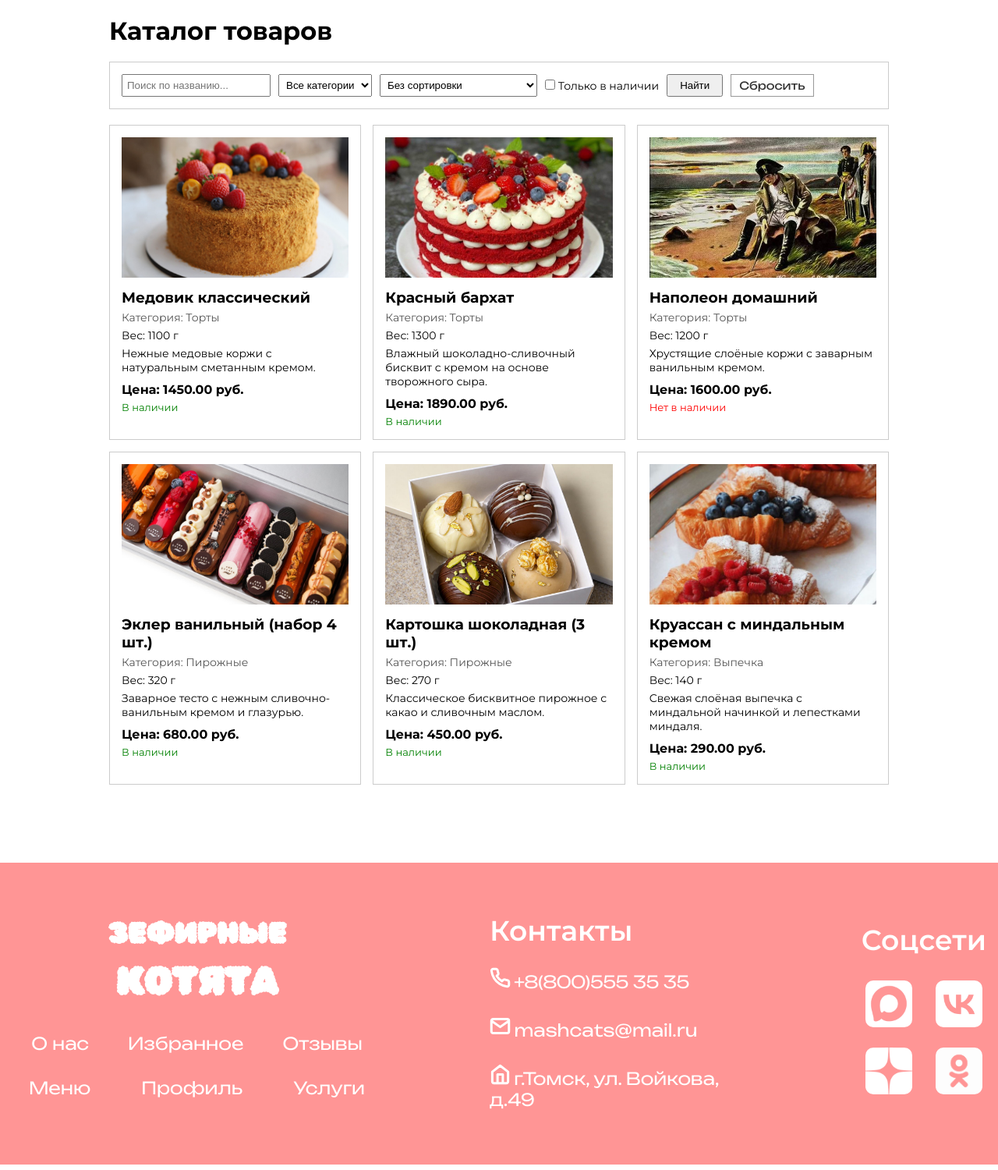
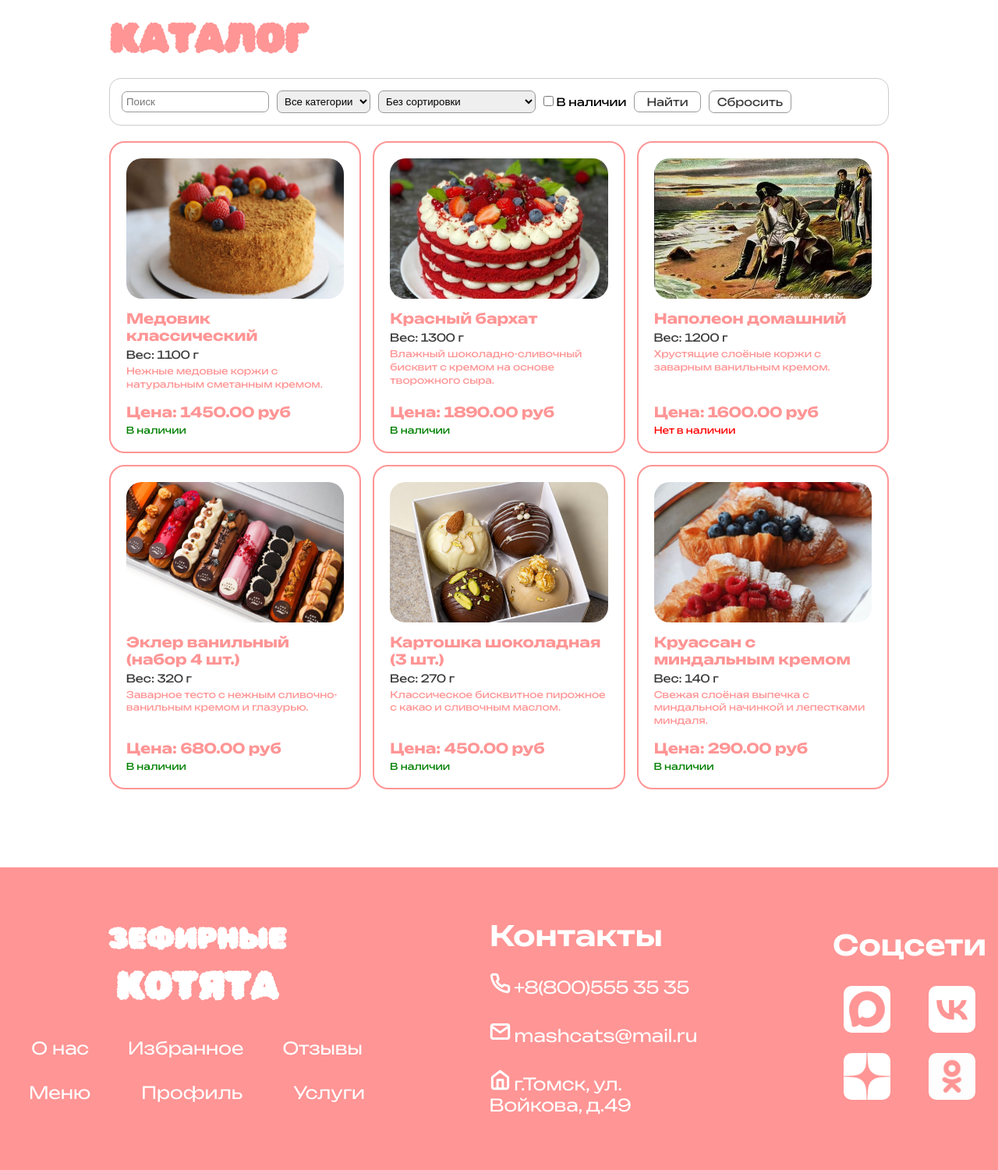
Before and after one commit to Davidbek-code/Mash_cats_website, a Laravel app: page /catalog in a window 1280 px wide; the page is wider, and only the part inside the window is pictured. Shown: the part 130-1630 px from the top of that part at 78% size. Run offline with Laravel 12, Linux system fonts and the light colour scheme; data comes from the database, SQL or seed files in the repository.

Commit message:
Reworking styles for catalog and favorites

```diff
--- a/public/css/catalog.css
+++ b/public/css/catalog.css
@@ -1,155 +1,113 @@
 @import url('https://fonts.googleapis.com/css2?family=Montserrat:wght@100..900&display=swap');
 @font-face {
     font-family: "Rubbik Bubbles";
-    src: url(./fonts/RubikBubbles-Regular.ttf)
+    src: url(../fonts/RubikBubbles-Regular.ttf)
 }
 @font-face {
     font-family: "Bounded-Variable";
-    src: url(./fonts/Bounded-Variable.ttf)
+    src: url(../fonts/Bounded-Variable.ttf)
 }
 *{
     margin: 0;
     padding: 0;
 }
 body {
-    font-family: "Montserrat", sans-serif;
+    font-family: "Bounded-Variable", sans-serif;
 }
 
-.catalog h2 {
-    font-family: "Rubbik Bubbles", sans-serif;
-    font-size: 60px;
-    text-align: center;
-    color: #FF9595;
-    margin-bottom: 15px;
-}
 button {
     text-decoration: none;
-}
-
-.filter_box{
-    display: flex;
-    justify-content: center;
-    align-items: center;
-    gap: 55px;
-    margin-top: 40px;
-    margin-bottom: 40px;
-}
-
-.btn_filter {
-    font-family: "Bounded-Variable", "sans-serif";
-    text-align: center;
-    font-size: 20px;
-    color: #FF9595;
-
-    background-color: #FFFFFF;
-    border-radius: 25px;
-    border: 2px solid #FF9595;
-
-    height: 48px;
-    width: 198px;
-
-    transition: 0.4s;
-}
-
-.btn_filter:hover {
-    background-color: #FF9595;
-    color: #FFFFFF;
-    box-shadow: 1px 1px 5px 5px rgba(255, 0, 0, 0.3);
-}
-.btn_filter:active{
-    background-color: #FF9595;
-    color: #FFFFFF;
-
+    font-family: "Bounded-Variable", sans-serif;
 }
 
 main{
     margin-bottom: 100px;
 }
 
+h1 {
+    font-family: "Rubbik Bubbles", sans-serif;
+    color: #FF9595;
+    font-size: 50px;
+}
+
 .catalog {
-    padding-bottom: 70px;
+    max-width: 1000px;
+    margin: 20px auto;
 }
-.catalog_link {
-    color: #FF9595;
-    text-align: right;
-    margin-top: 50px;
-    margin-left: 1200px;
+
+.catalog_title_box {
+    display: flex;
+    justify-content: space-between;
+    align-items: center;
+    margin-bottom: 20px;
 }
-.catalog_items {
+
+.add_product {
+    padding: 8px 15px;
+    border: 1px solid #3C3C3C;
+    text-decoration: none;
+    color: #3C3C3C;
+    border-radius: 10px;
+}
+
+.success_message {
+    padding: 10px;
+    border: 1px solid green;
+    color: green;
+    margin-bottom: 15px;
+    border-radius: 10px;
+}
+
+.product_menu_bar {
+    margin-bottom: 20px;
+    padding: 15px;
+    border: 1px solid #ccc;
+    border-radius: 15px;
     display: flex;
-    justify-content: center;
+    flex-wrap: wrap;
+    gap: 10px;
     align-items: center;
-    gap: 50px;
+}
 
-    color: #FF9595;
-    margin-top: 20px;
+.menu_input {
+    padding: 5px;
+    border-radius: 7px;
+    border: 1px solid #999;
 }
-.catalog_item {
-    display: flex;
-    flex-direction: column;
-    align-items: center;
-    flex-wrap: wrap;
 
-    max-width: 440px;
+.in_stock_check {
+    font-size: 14px;
+    cursor: pointer;
+}
+
+.search_button {
+    padding: 4px 15px;
+    cursor: pointer;
+    color: #3C3C3C;
     background-color: #FFFFFF;
-    outline: 3px solid #FF9595;
+    font-size: 14px;
+    border-radius: 7px;
+    border: 1px solid #999;
+}
 
+.reset_button {
+    padding: 5px 10px;
+    border: 1px solid #999;
+    text-decoration: none;
+    color: #3C3C3C;
+    font-size: 14px;
+    border-radius: 7px;
+}
+
+.favorites_empty_message {
+    margin-bottom: 40vw;
+    padding: 20px;
+    border: 1px solid #ccc;
+    text-align: center;
+    color: #3C3C3C;
     border-radius: 20px;
-    padding: 25px;
+}
 
-}
-.order_box {
-    display: flex;
-    justify-content: center;
-    align-items: center;
-    gap: 40px;
-
-    margin-top: 30px;
-}
-.catalog h1 {
-    color: #FF9595;
-}
-.catalog_item p {
-    font-size: 16pt;
-}
-.catalog .order_box h4 {
-    font-size: 32px;
-}
-.catalog img {
-    width: 390px;
-    height: 336px;
-    border-radius: 20px;
-    object-fit: cover
-}
-.catalog_item_title {
-    margin-bottom: 20px;
-    margin-top: 20px;
-
-    font-size: 30px;
-    font-weight: 650;
-}
-.catalog_btn_buy {
-    display: flex;
-    justify-content: center;
-    align-items: center;
-    text-align: center;
-
-    font-size: 22px;
-    font-weight: 450;
-    color: #FFFFFF;
-
-    background-color: #FF9595;
-    border-radius: 10px;
-    transition: 0.4s;
-    width: 190px;
-    height: 48px;
-}
-.catalog_btn_buy:hover {
-    background-color: rgba(0, 0, 0, 0);
-    outline: 2px solid #FF9595;
-    color: #FF9595;
-    box-shadow: 1px 1px 5px 5px rgba(255, 0, 0, 0.3);
-}
 
 @media (max-width: 768px) {
     .filter_box {
--- a/resources/views/catalog/index.blade.php
+++ b/resources/views/catalog/index.blade.php
@@ -7,12 +7,12 @@
 @endpush
 
 @section('content')
-    <div style="max-width: 1000px; margin: 20px auto;">
-        <div style="display: flex; justify-content: space-between; align-items: center; margin-bottom: 20px;">
-            <h1>Каталог товаров</h1>
+    <div class="catalog">
+        <div class="catalog_title_box">
+            <h1>КАТАЛОГ</h1>
             @auth
                 @if(in_array(auth()->user()->role, ['admin', 'manager']))
-                    <a href="{{ route('catalog.create') }}" style="padding: 8px 15px; border: 1px solid #333; text-decoration: none; color: #000;">
+                    <a href="{{ route('catalog.create') }}" class='add_product'>
                         Добавить товар
                     </a>
                 @endif
@@ -20,18 +20,16 @@
         </div>
 
         @if(session('success'))
-            <div style="padding: 10px; border: 1px solid green; color: green; margin-bottom: 15px;">
+            <div class="success_message">
                 {{ session('success') }}
             </div>
         @endif
 
-        <form method="GET" action="{{ route('catalog.index') }}" style="margin-bottom: 20px; padding: 15px; border: 1px solid #ccc; display: flex; flex-wrap: wrap; gap: 10px; align-items: center;">
+        <form method="GET" action="{{ route('catalog.index') }}" class="product_menu_bar">
 
-            <!-- Поиск -->
-            <input type="text" name="search" value="{{ request('search') }}" placeholder="Поиск по названию..." style="padding: 5px;">
+            <input type="text" name="search" value="{{ request('search') }}" placeholder="Поиск" class="menu_input">
 
-            <!-- Фильтр по категории -->
-            <select name="category" style="padding: 5px;">
+            <select name="category" class="menu_input">
                 <option value="">Все категории</option>
                 @foreach($categories as $category)
                     <option value="{{ $category->id }}" {{ request('category') == $category->id ? 'selected' : '' }}>
@@ -40,8 +38,7 @@
                 @endforeach
             </select>
 
-            <!-- Сортировка -->
-            <select name="sort" style="padding: 5px;">
+            <select name="sort" class="menu_input">
                 <option value="">Без сортировки</option>
                 <option value="price_asc" {{ request('sort') == 'price_asc' ? 'selected' : '' }}>Сначала дешевые</option>
                 <option value="price_desc" {{ request('sort') == 'price_desc' ? 'selected' : '' }}>Сначала дорогие</option>
@@ -49,15 +46,13 @@
                 <option value="weight_desc" {{ request('sort') == 'weight_desc' ? 'selected' : '' }}>Сначала тяжелые (по весу)</option>
             </select>
 
-            <!-- Фильтр по наличию -->
-            <label style="font-size: 14px; cursor: pointer;">
+            <label class="in_stock_check">
                 <input type="checkbox" name="in_stock" value="1" {{ request('has') || request('in_stock') ? 'checked' : '' }}>
-                Только в наличии
+                В наличии
             </label>
 
-            <!-- Кнопки управления -->
-            <button type="submit" style="padding: 5px 15px; cursor: pointer;">Найти</button>
-            <a href="{{ route('catalog.index') }}" style="padding: 5px 10px; border: 1px solid #999; text-decoration: none; color: #333; font-size: 14px;">Сбросить</a>
+            <button type="submit" class="search_button" >Найти</button>
+            <a href="{{ route('catalog.index') }}" class="reset_button" >Сбросить</a>
         </form>
 
         <!-- Сетка товаров с простыми рамками -->
--- a/resources/views/partials/product_card.blade.php
+++ b/resources/views/partials/product_card.blade.php
@@ -1,24 +1,35 @@
-<div style="border: 1px solid #ccc; padding: 15px;">
+<div style="border: 2px solid #FF9595; padding: 20px; border-radius: 20px; display: flex; flex-direction: column; justify-content: space-between; height: 100%; box-sizing: border-box;">
+
+    <div>
         @if($product->image_url)
-        <img src="{{ asset('storage/' . $product->image_url) }}" alt="{{ $product->product_name }}" style="width: 100%; height: 180px; object-fit: cover; margin-bottom: 10px;">
+            <img src="{{ asset('storage/' . $product->image_url) }}" alt="{{ $product->product_name }}" style="width: 100%; height: 180px; object-fit: cover; margin-bottom: 10px; border-radius: 20px;">
         @else
-        <div style="width: 100%; height: 180px; border: 1px dashed #ccc; display: flex; align-items: center; justify-content: center; margin-bottom: 10px; color: #888;">
+            <div style="width: 100%; height: 180px; border: 1px dashed #ccc; display: flex; align-items: center; justify-content: center; margin-bottom: 10px; color: #888; border-radius: 20px;">
                 Нет фото
             </div>
         @endif
 
-    <h3 style="margin: 0 0 5px 0;">{{ $product->product_name }}</h3>
-    <p style="margin: 0 0 5px 0; font-size: 14px; color: #555;">Категория: {{ $product->category->name }}</p>
+        <h3 style="margin: 0 0 5px 0; font-size: 18px; color:#FF9595; display: -webkit-box; -webkit-line-clamp: 2; -webkit-box-orient: vertical; overflow: hidden;">
+            {{ $product->product_name }}
+        </h3>
+
+        {{-- <p style="margin: 0 0 5px 0; font-size: 14px; color: #555;">Категория: {{ $product->category->name }}</p> --}}
 
         @if($product->weight)
-        <p style="margin: 0 0 5px 0; font-size: 14px;">Вес: {{ $product->weight }} г</p>
+            <p style="margin: 0 0 5px 0; font-size: 14px; color:#3C3C3C;">Вес: {{ $product->weight }} г</p>
         @endif
 
-    <p style="margin: 0 0 10px 0; font-size: 14px;">{{ $product->description }}</p>
+        <p style="margin: 0 0 15px 0; font-size: 12px; color:#FF9595; line-height: 1.4;">
+            {{ $product->description }}
+        </p>
+    </div>
 
-    <p style="font-weight: bold; margin: 0 0 5px 0;">Цена: {{ $product->price }} руб.</p>
+    <div style="margin-top: auto;">
+        <p style="font-weight: 700; font-size: 18px; margin: 0 0 5px 0; color:#FF9595;">
+            Цена: {{ $product->price }} руб
+        </p>
 
-    <p style="margin: 0; font-size: 13px; color: {{ $product->in_stock ? 'green' : 'red' }};">
+        <p style="margin: 0; font-size: 12px; color: {{ $product->in_stock ? 'green' : 'red' }};">
             {{ $product->in_stock ? 'В наличии' : 'Нет в наличии' }}
         </p>
 
@@ -26,7 +37,7 @@
             @if($product->in_stock)
                 <form action="{{ route('cart.add', $product) }}" method="POST" style="margin-top: 10px;">
                     @csrf
-                <button type="submit" style="padding: 6px 12px; border: 1px solid #333; background: #f9f9f9; cursor: pointer; width: 100%;">
+                    <button type="submit" style="padding: 9px 12px; color: white; background: #FF9595; border: none; cursor: pointer; width: 100%; border-radius: 10px; font-weight: 550; font-size: 16px; box-shadow:none;">
                         В корзину
                     </button>
                 </form>
@@ -35,15 +46,15 @@
             <form action="{{ route('favorites.toggle', $product) }}" method="POST" style="margin-top: 5px;">
                 @csrf
                 @if(!empty($isFavoritePage))
-                    <button type="submit" style="padding: 4px 10px; border: 1px solid red; background: none; color: red; cursor: pointer; width: 100%;">
+                    <button type="submit" style="padding: 9px 10px; border: 1px solid red; background: none; width: 100%; border-radius: 10px; cursor: pointer; font-size: 15px; color:#3C3C3C;">
                         Удалить из избранного
                     </button>
                 @elseif(in_array($product->id, $favoriteProductIds))
-                    <button type="submit" style="padding: 4px 10px; border: 1px solid #333; background: #eee; font-weight: bold; cursor: pointer; width: 100%;">
+                    <button type="submit" style="padding: 7px 10px; border: 2px solid #FF9595; background: none; width: 100%; border-radius: 10px; cursor: pointer; font-size: 15px; color:#3C3C3C;">
                         В избранном
                     </button>
                 @else
-                    <button type="submit" style="padding: 4px 10px; border: 1px solid #ccc; background: none; cursor: pointer; width: 100%;">
+                    <button type="submit" style="padding: 7px 10px; border: 2px solid #FF9595; background: none; width: 100%; border-radius: 10px; cursor: pointer; font-size: 15px; color:#3C3C3C;">
                         В избранное
                     </button>
                 @endif
@@ -51,14 +62,13 @@
 
             @if(in_array(auth()->user()->role, ['admin', 'manager']))
                 <div style="margin-top: 12px; padding-top: 10px; border-top: 1px solid #eee; display: flex; gap: 10px; align-items: center;">
-                <a href="{{ route('catalog.edit', $product) }}" style="padding: 4px 10px; border: 1px solid #333; text-decoration: none; color: #000; font-size: 13px;">
+                    <a href="{{ route('catalog.edit', $product) }}" style="padding: 4px 10px; border: 1px solid #3C3C3C; text-decoration: none; color:#3C3C3C; font-size: 13px; border-radius: 8px;">
                         Изменить
                     </a>
-
                     <form action="{{ route('catalog.destroy', $product) }}" method="POST" onsubmit="return confirm('Удалить этот товар?');" style="margin: 0;">
                         @csrf
                         @method('DELETE')
-                    <button type="submit" style="padding: 4px 10px; border: 1px solid red; background: none; color: red; cursor: pointer; font-size: 13px;">
+                        <button type="submit" style="padding: 4px 12px; border: 1px solid red; background: none; color: red; cursor: pointer; font-size: 13px; border-radius: 8px;">
                             Удалить
                         </button>
                     </form>
@@ -66,3 +76,5 @@
             @endif
         @endauth
     </div>
+
+</div>
```
Also changed, not shown: resources/views/favorites/index.blade.php (+6 -6 lines). Lines whose indentation alone changed are shown as unchanged.
